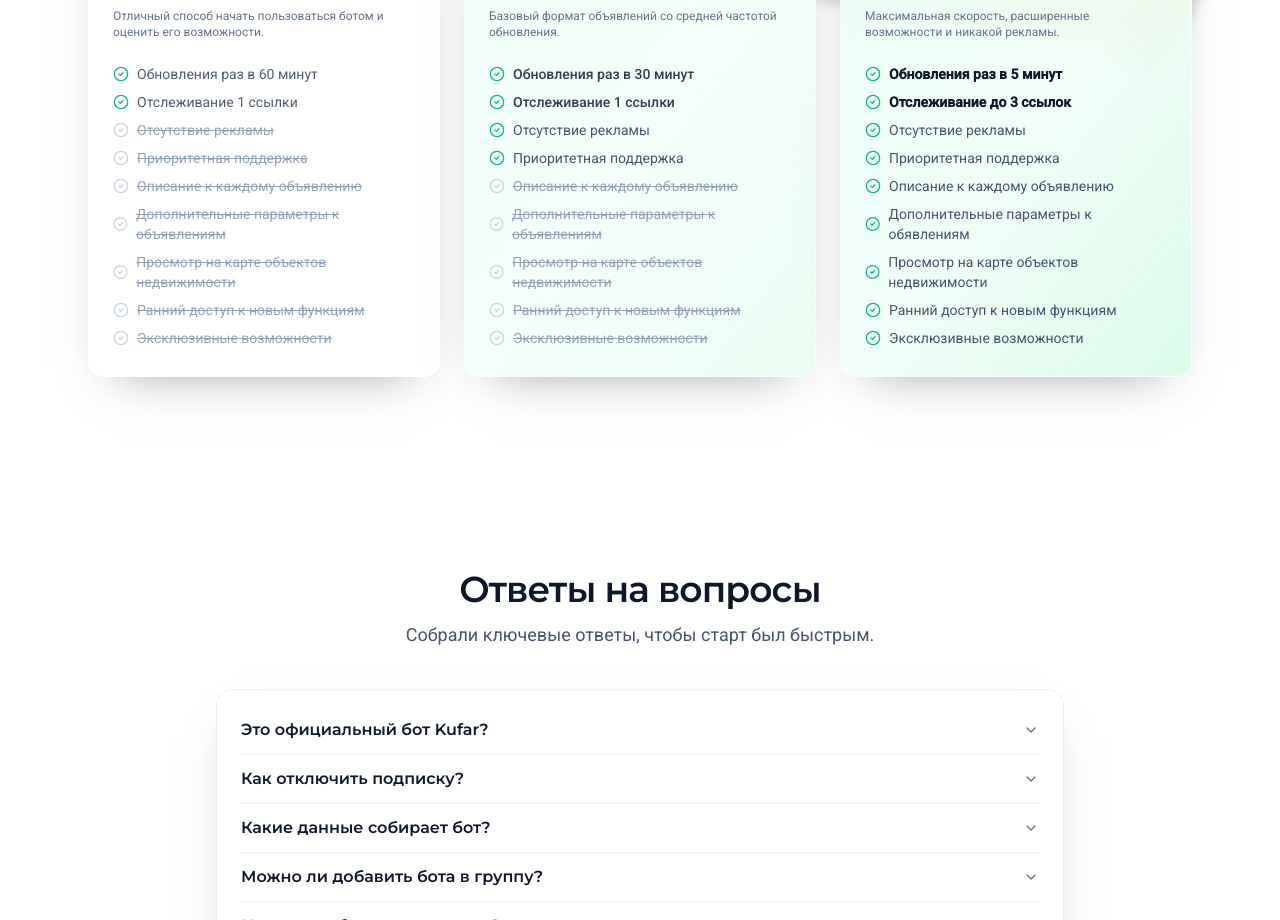
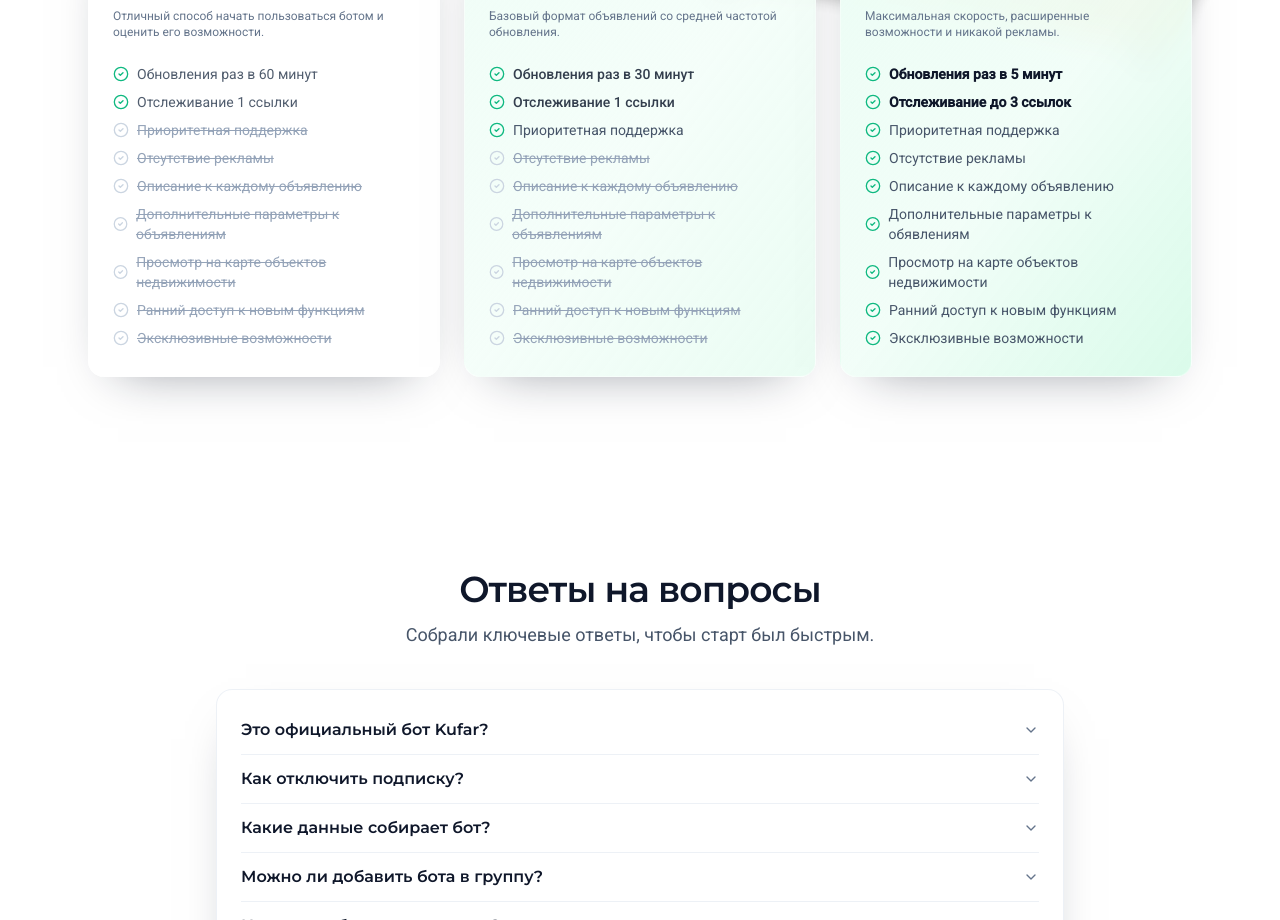
Before and after one commit to patrebna/landing, a React (Vite) app: page / in a window 1280 px wide. Shown: the part 2750-3670 px from the top of the page. Built offline with nearby package versions, Linux system fonts and the light colour scheme; no server answers.

Commit message:
fix(subscription): исправлено состояние доступности функции "Отсутствие рекламы" для тарифных планов

```diff
--- a/src/data/subscription.ts
+++ b/src/data/subscription.ts
@@ -25,8 +25,8 @@ export const plans: Tariff[] = [
     features: [
       { label: "Обновления раз в 60 минут", available: true },
       { label: "Отслеживание 1 ссылки", available: true },
+      { label: "Приоритетная поддержка", available: false },
       { label: "Отсутствие рекламы", available: false },
-      { label: "Приоритетная поддержка", available: false },
       { label: "Описание к каждому объявлению", available: false },
       {
         label: "Дополнительные параметры к объявлениям",
@@ -46,8 +46,8 @@ export const plans: Tariff[] = [
     features: [
       { label: "Обновления раз в 30 минут", available: true },
       { label: "Отслеживание 1 ссылки", available: true },
-      { label: "Отсутствие рекламы", available: true },
       { label: "Приоритетная поддержка", available: true },
+      { label: "Отсутствие рекламы", available: false },
       { label: "Описание к каждому объявлению", available: false },
       {
         label: "Дополнительные параметры к объявлениям",
@@ -70,8 +70,8 @@ export const plans: Tariff[] = [
     features: [
       { label: "Обновления раз в 5 минут", available: true },
       { label: "Отслеживание до 3 ссылок", available: true },
+      { label: "Приоритетная поддержка", available: true },
       { label: "Отсутствие рекламы", available: true },
-      { label: "Приоритетная поддержка", available: true },
       { label: "Описание к каждому объявлению", available: true },
       {
         label: "Дополнительные параметры к обявлениям",
```
